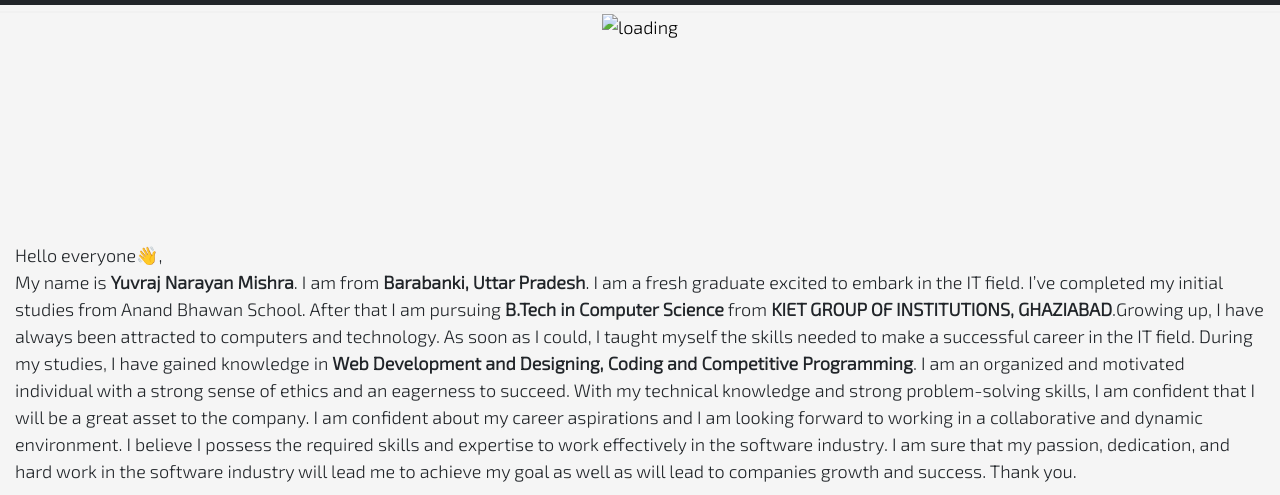
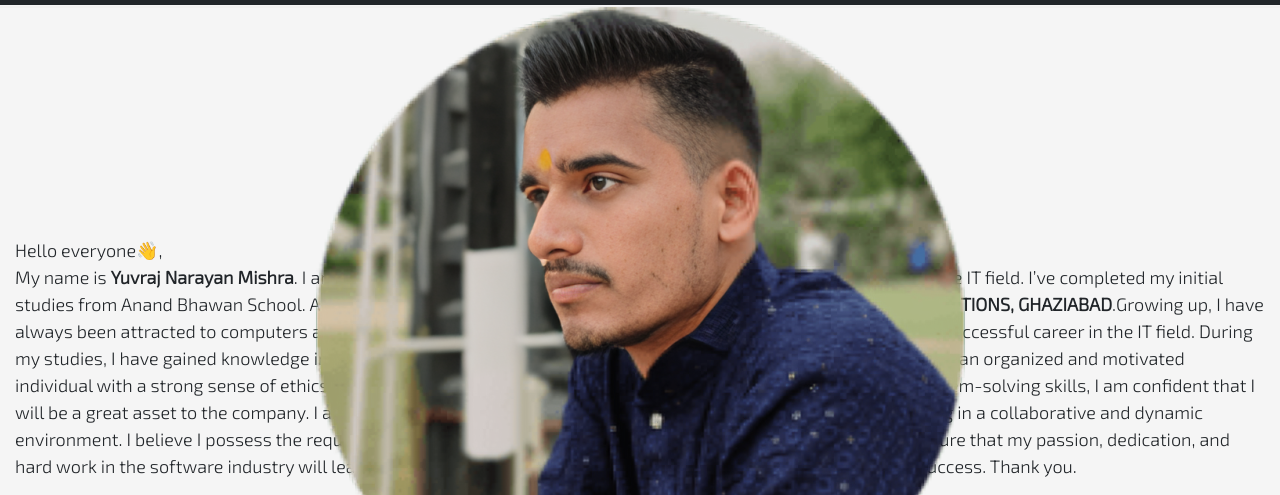
Before and after one commit to YuvrajNarayanMishra/BTechResumeYuvrajNarayanMishra, a plain HTML site: page about.html in a window 1280 px wide. Shown: the part 54-549 px from the top of the page. Drawn offline with nearby package versions, Linux system fonts and the light colour scheme.

Commit message:
Update about.html

```diff
--- a/about.html
+++ b/about.html
@@ -81,12 +81,12 @@
         </div>
     </nav>
 
-    <div class="contain" style="background-color: whitesmoke; text-align: center; margin-top: 65px; height: 216px; justify-content: center;">
+    <div class="contain" style="background-color: whitesmoke; text-align: center; margin-top: 60px; height: 216px; justify-content: center;">
         <!--<img class="img-fluid" src="aboutImg.png" style="border-radius: 50%;" alt="loading">-->
         <div class="flip-box">
             <div class="flip-box-inner">
               <div class="flip-box-front">
-                <img class="img-fliud" src="aboutImg1.png" alt="loading">
+                <img class="img-fliud" src="Img1.png" alt="loading">
               </div>
               <div class="flip-box-back">
                 <img class="img-fliud" src="aboutImg2.png" alt="loading">
```
